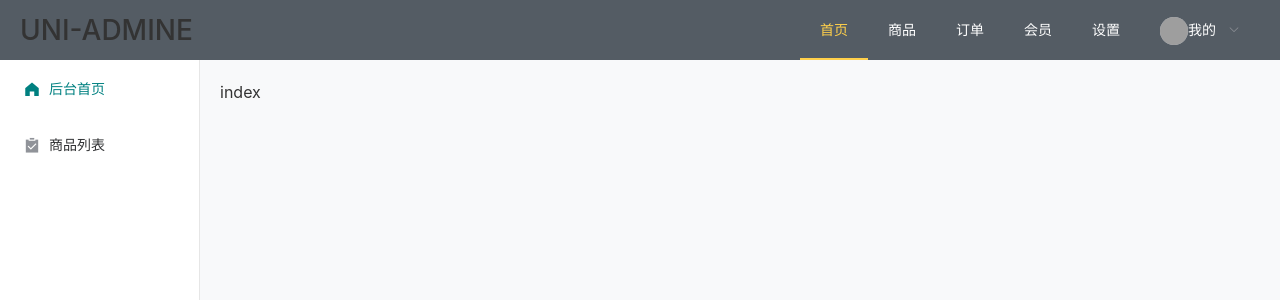
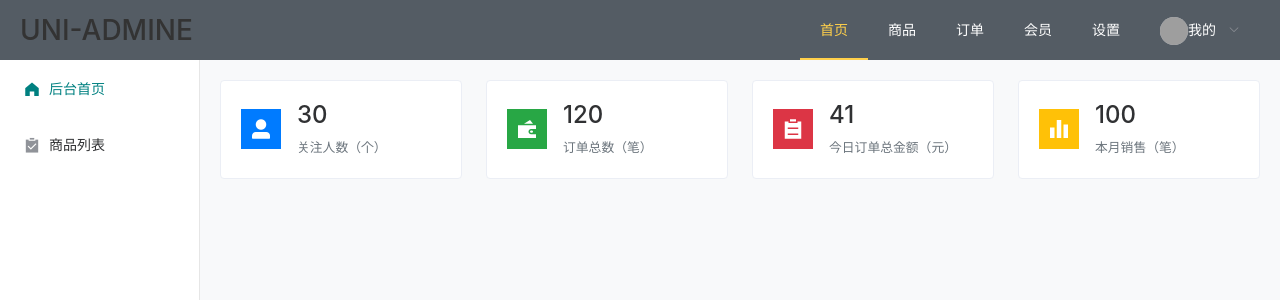
Before and after one commit to xiao-tiger/vue-admin, a Vue app: page /#/index in a window 1280 px wide. Shown: the top 300 px of the page. Built offline with nearby package versions, Linux system fonts and the light colour scheme; grey boxes are pictures that could not be loaded.

Commit message:
完成首页统计报表

```diff
--- a/src/views/Layout.vue
+++ b/src/views/Layout.vue
@@ -72,7 +72,6 @@
           </div>
 
           <router-view></router-view>
-          <div style="height: 1000px"></div>
           <el-backtop target=".el-main"></el-backtop>
         </el-main>
       </el-container>
--- a/src/views/index/index.vue
+++ b/src/views/index/index.vue
@@ -1,11 +1,46 @@
 <template>
-  <div>index</div>
+  <div>
+    <!-- 数据统计 -->
+    <el-row :gutter="24">
+      <el-col
+        v-for="(item, index) of counts"
+        :key="index"
+        :span="6"
+      >
+        <el-card shadow="hover">
+          <div class="d-flex align-items-center">
+            <i :class="[item.icon, item.color]"
+              class="h4 mb-0 bg-primary text-white text-center mr-3"
+              style="width: 40px; height: 40px;line-height: 40px;"></i>
+            <div>
+              <h4 class="mb-1">{{ item.num }}</h4>
+              <small class="text-muted">{{ item.desc }}</small>
+            </div>
+          </div>
+        </el-card>
+      </el-col>
+    </el-row>
+
+    <!-- 店铺、订单提示 | 统计图 -->
+
+  </div>
 </template>
 
 <script>
-export default {};
+export default {
+  name: "Index",
+  data() {
+    return {
+      counts: [
+        { icon: 'el-icon-user-solid', num: 30, desc: '关注人数（个）', color: 'bg-primary' },
+        { icon: 'el-icon-s-finance', num: 120, desc: '订单总数（笔）', color: 'bg-success' },
+        { icon: 'el-icon-s-order', num: 41, desc: '今日订单总金额（元）', color: 'bg-danger' },
+        { icon: 'el-icon-s-data', num: 100, desc: '本月销售（笔）', color: 'bg-warning' }
+      ]
+    };
+  }
+};
 </script>
 
 <style>
-
 </style>
```
